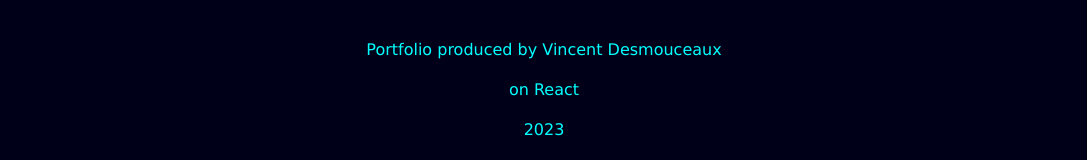
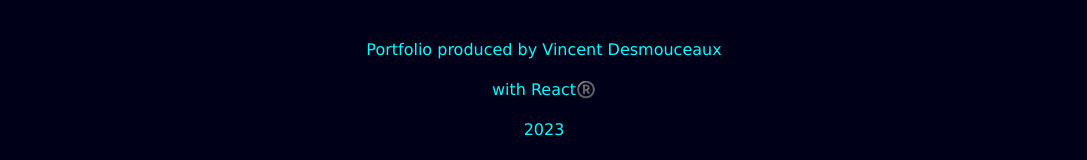
Before and after one commit to VincentDesmouceaux/portfolio, a React (Create React App) app: page / in a window 1280 px wide. Shown: the part 6251-6411 px from the top of the page, without its empty margins (96-1183 px from the left). Built offline with nearby package versions, Linux system fonts and the light colour scheme.

Commit message:
lastversion

```diff
--- a/src/App.js
+++ b/src/App.js
@@ -265,7 +265,7 @@
       </main>
       <footer>
         <p>Portfolio produced by Vincent Desmouceaux</p>
-        <p> on React</p>
+        <p> with React®️</p>
         <p>2023</p>
       </footer>
     </div>
```
